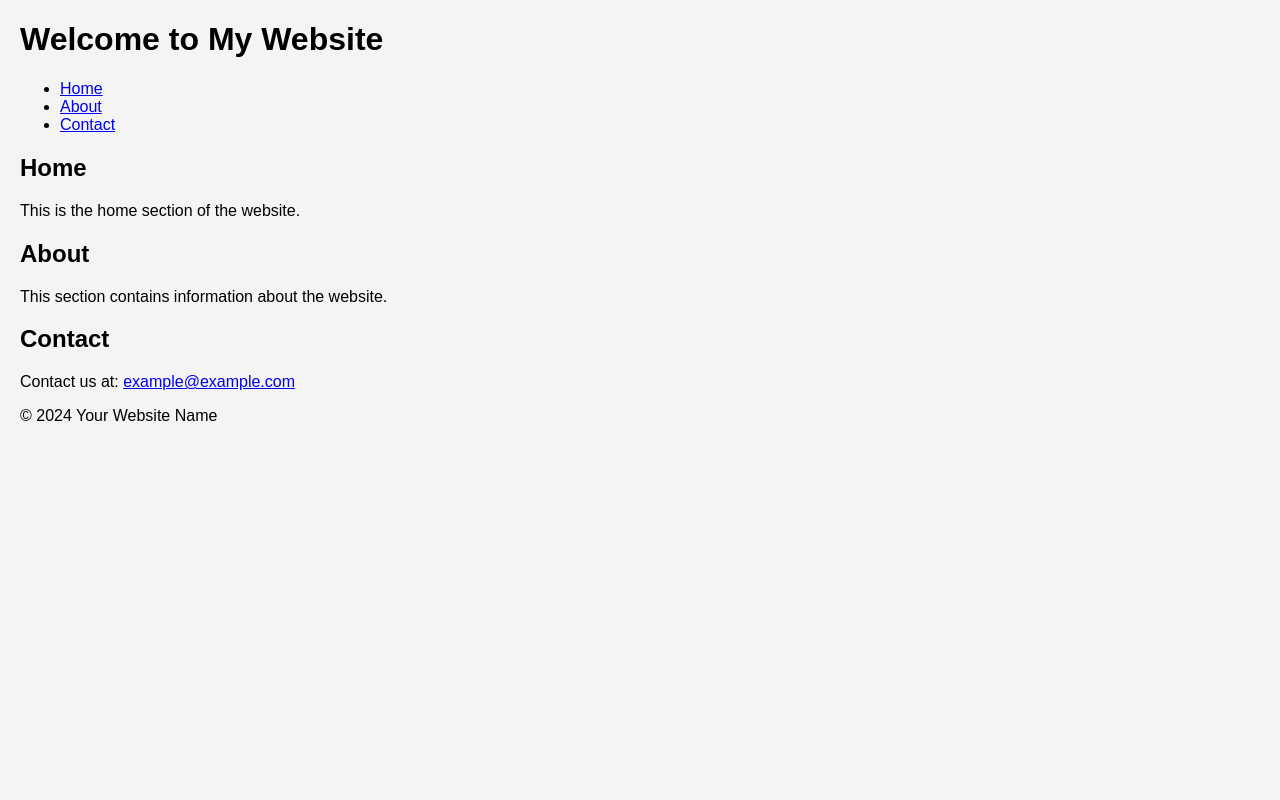
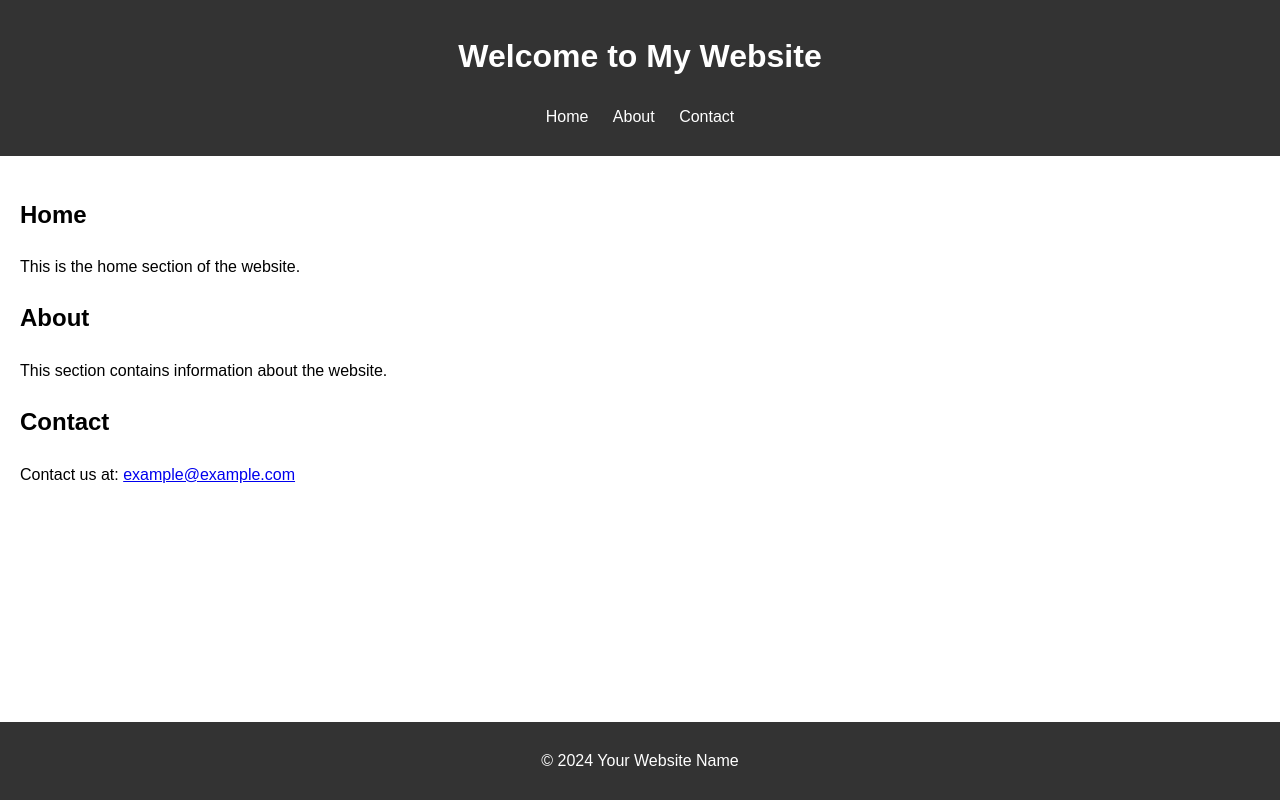
Before and after one commit to Mohith-007/Fraction-calculator, a plain HTML site: page index.html in a window 1280 px wide. Drawn offline with Linux system fonts and the light colour scheme; a script that the page names is missing.

Commit message:
Update styles.css

```diff
--- a/styles.css
+++ b/styles.css
@@ -1,46 +1,46 @@
-/* styles.css */
 body {
     font-family: Arial, sans-serif;
-    margin: 20px;
+    margin: 0;
     padding: 0;
-    background-color: #f4f4f4;
+    line-height: 1.6;
 }
 
-#calculator {
-    background: white;
-    padding: 20px;
-    border-radius: 8px;
-    box-shadow: 0 0 10px rgba(0,0,0,0.1);
-    width: 300px;
-    margin: auto;
+header {
+    background: #333;
+    color: #fff;
+    padding: 10px 0;
+    text-align: center;
 }
 
-input[type="text"] {
-    width: calc(100% - 22px);
-    padding: 10px;
-    margin-bottom: 10px;
-    border: 1px solid #ddd;
-    border-radius: 4px;
+nav ul {
+    list-style: none;
+    padding: 0;
 }
 
-button {
-    width: 100%;
-    padding: 10px;
-    background-color: #0056b3;
-    color: white;
-    border: none;
-    border-radius: 4px;
-    cursor: pointer;
+nav ul li {
+    display: inline;
+    margin: 0 10px;
 }
 
-button:hover {
-    background-color: #004494;
+nav ul li a {
+    color: #fff;
+    text-decoration: none;
 }
 
-#result, #steps {
-    margin-top: 20px;
-    padding: 10px;
-    background-color: #e8e8e8;
-    border: 1px solid #dcdcdc;
-    border-radius: 4px;
+main {
+    padding: 20px;
 }
+
+section {
+    margin-bottom: 20px;
+}
+
+footer {
+    background: #333;
+    color: #fff;
+    text-align: center;
+    padding: 10px 0;
+    position: fixed;
+    width: 100%;
+    bottom: 0;
+}
```
